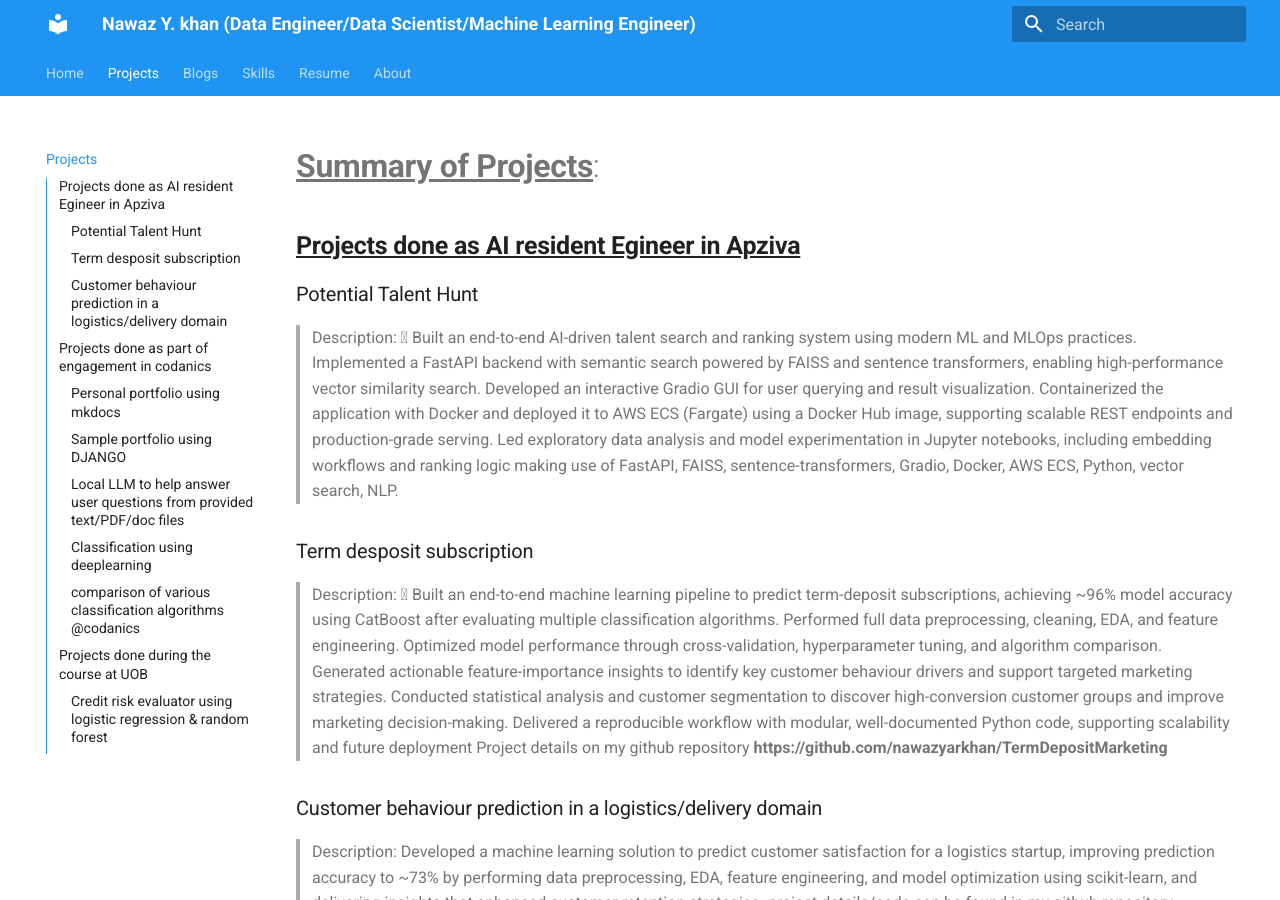
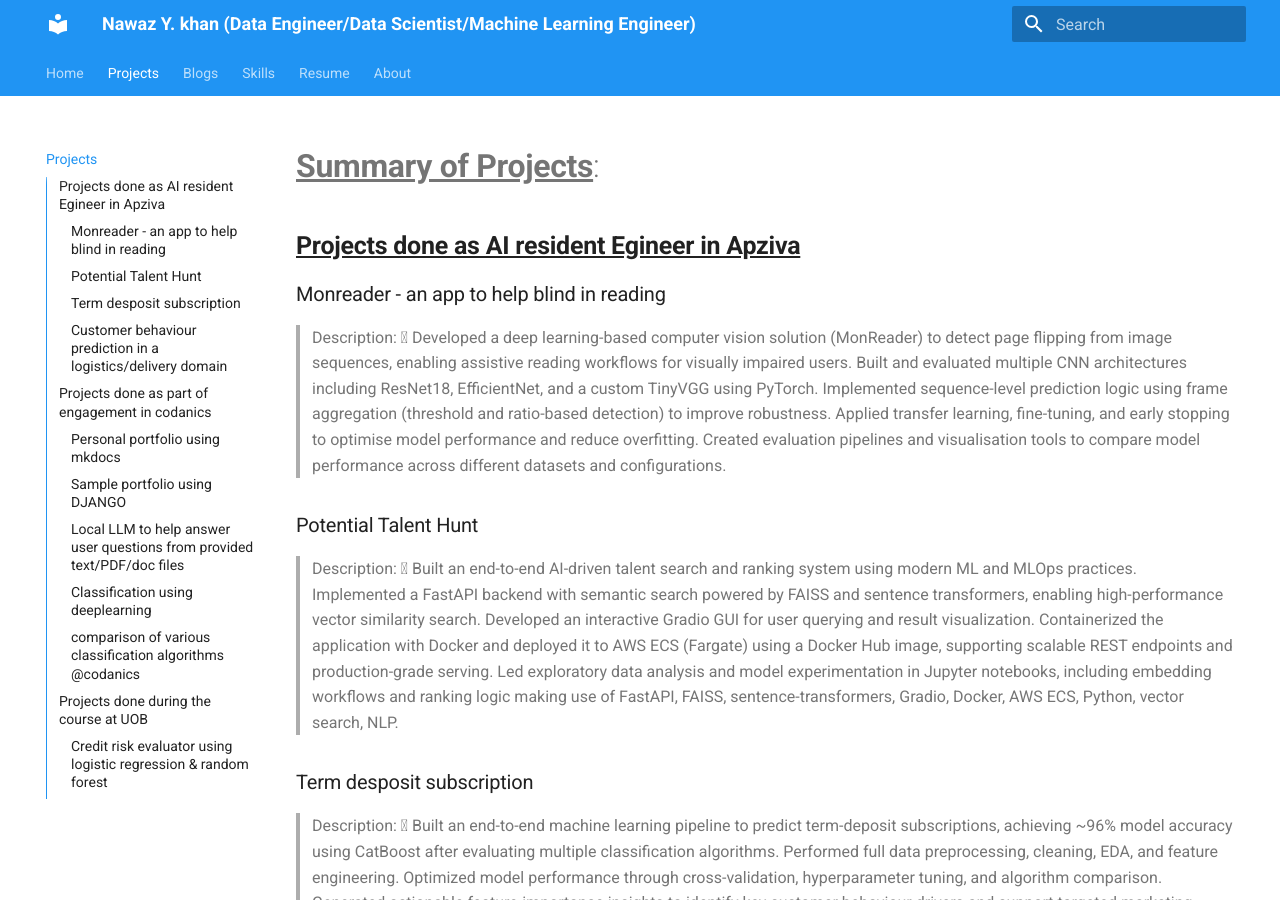
Before and after one commit to nawazyarkhan/myportfolio, an MkDocs documentation site: the page built from docs/projects.md, in a window 1280 px wide and 900 px high. Built offline with MkDocs 1.6.1 and Material for MkDocs 9.7.7, drawn with Linux system fonts in a browser that asks for light colours.

Commit message:
commit -m "adding new project update"

```diff
--- a/docs/projects.md
+++ b/docs/projects.md
@@ -2,6 +2,9 @@
 
 ## <u>**Projects done as AI resident Egineer in Apziva**</u>
 
+### Monreader - an app to help blind in reading
+> Description:
+> 	Developed a deep learning-based computer vision solution (MonReader) to detect page flipping from image sequences, enabling assistive reading workflows for visually impaired users. Built and evaluated multiple CNN architectures including ResNet18, EfficientNet, and a custom TinyVGG using PyTorch. Implemented sequence-level prediction logic using frame aggregation (threshold and ratio-based detection) to improve robustness. Applied transfer learning, fine-tuning, and early stopping to optimise model performance and reduce overfitting. Created evaluation pipelines and visualisation tools to compare model performance across different datasets and configurations.
 ### Potential Talent Hunt
 > Description:
 > 	Built an end-to-end AI-driven talent search and ranking system using modern ML and MLOps practices. Implemented a FastAPI backend with semantic search powered by FAISS and sentence transformers, enabling high-performance vector similarity search. Developed an interactive Gradio GUI for user querying and result visualization. Containerized the application with Docker and deployed it to AWS ECS (Fargate) using a Docker Hub image, supporting scalable REST endpoints and production-grade serving. Led exploratory data analysis and model experimentation in Jupyter notebooks, including embedding workflows and ranking logic making use of FastAPI, FAISS, sentence-transformers, Gradio, Docker, AWS ECS, Python, vector search, NLP.
```
Also changed, not shown: docs/resume.md (+2 -0 lines), site/images/Passport_NK.jpg (added), site/projects/index.html, site/search/search_index.json, 1 other file.
